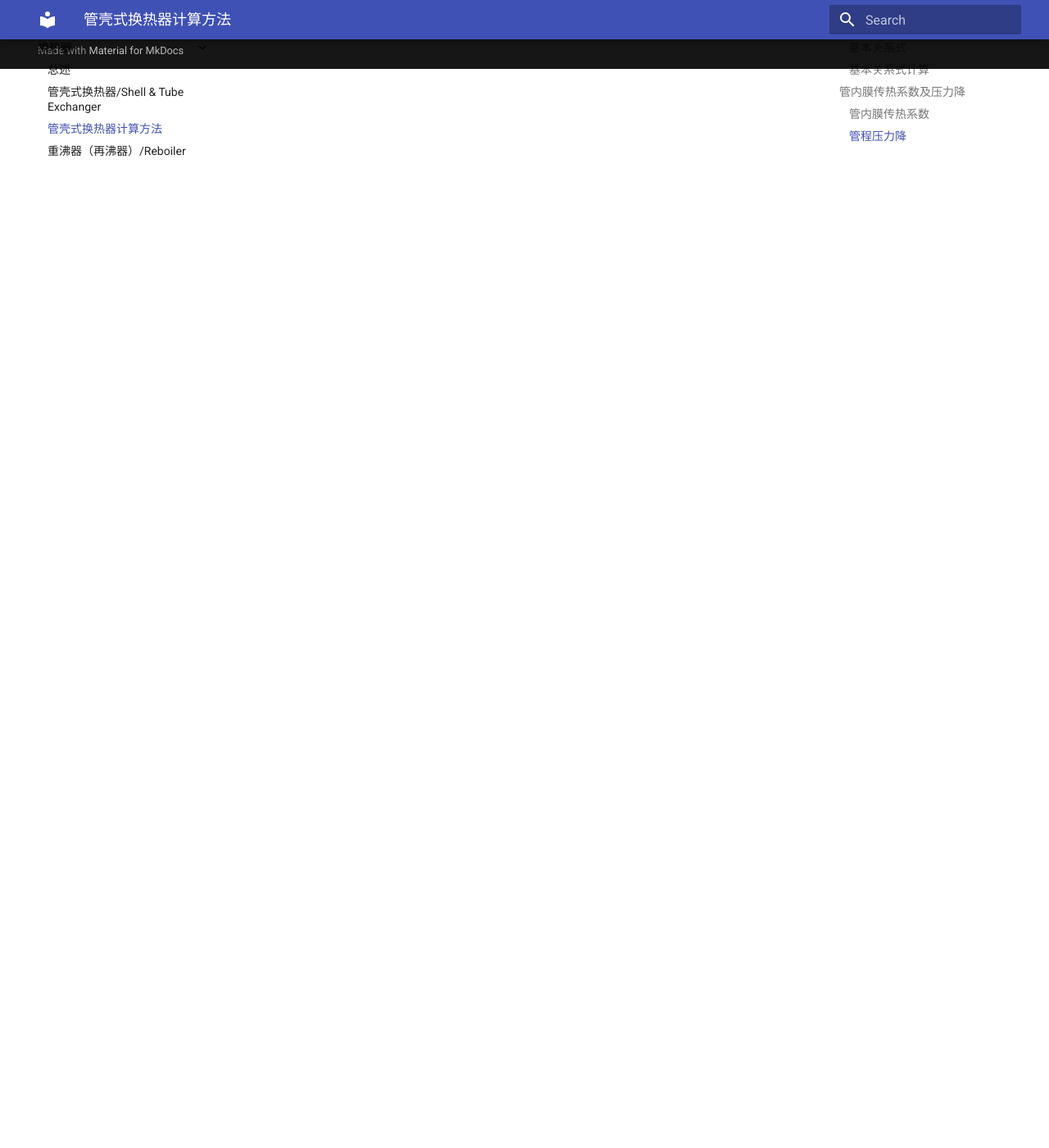
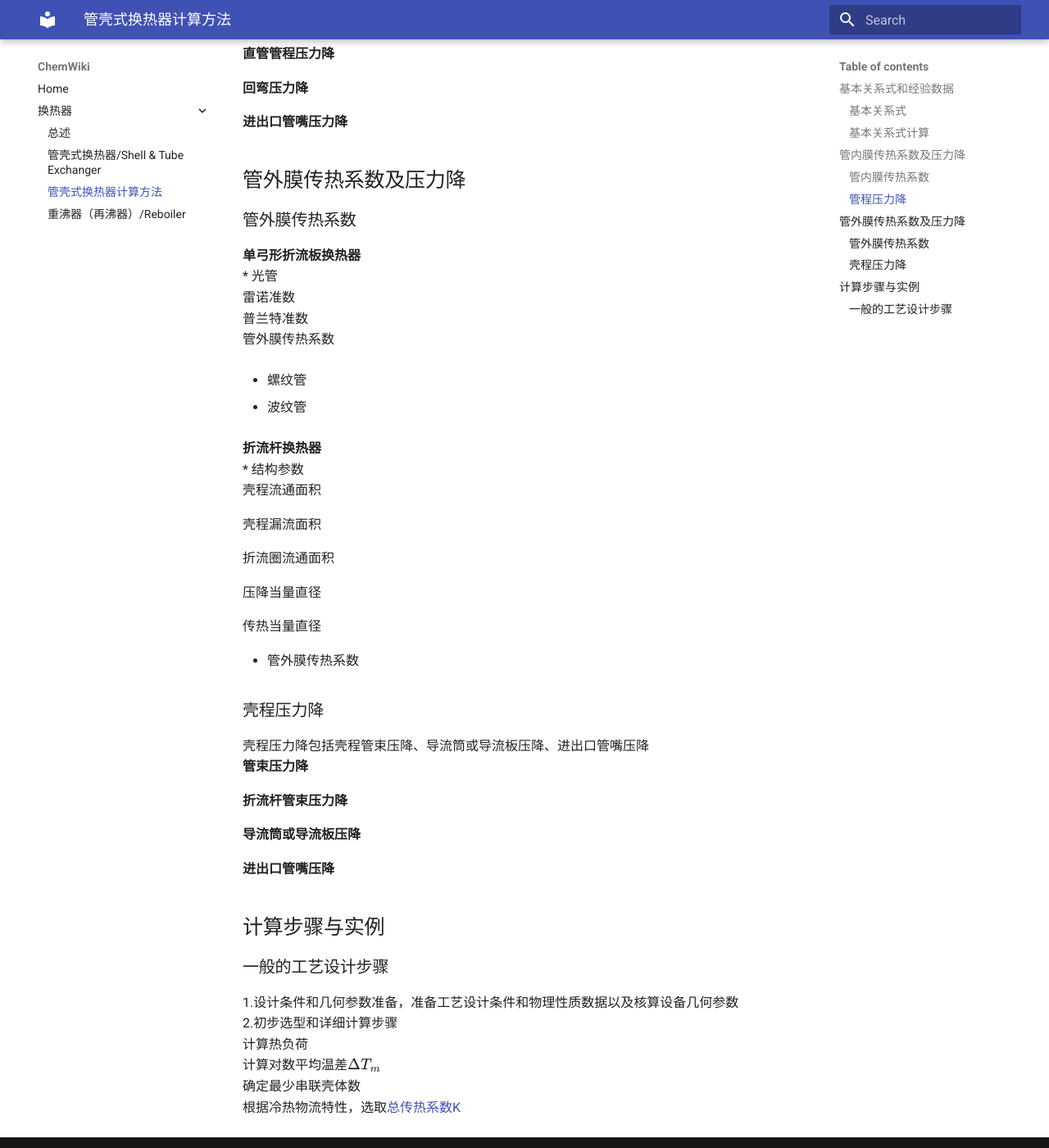
Before and after one commit to rapon233/ChemWiKi, an MkDocs documentation site: the page built from docs/HE/sntcal.md, in a window 1280 px wide and 1400 px high, scrolled down 6535 px. Shown: the whole window at 82% size. Built offline with MkDocs 1.6.1 and Material for MkDocs 9.7.7, drawn with Linux system fonts in a browser that asks for light colours; formulas are drawn with MathJax 3; some of the changed text lies outside the part shown.

Commit message:
test anchor

```diff
--- a/docs/HE/sntcal.md
+++ b/docs/HE/sntcal.md
@@ -173,8 +173,64 @@ $J_{Hi}$传热因子的计算方法如下：
 《冷换》P21
 
 ### 管程压力降
+管程压力降包括因摩擦阻力引起的直管压力降、回弯压力降和进出口压力降三部分
 $$ \Delta P_t = (\Delta P_i + \Delta P_r)\cdot F_i + \Delta P_{Ni} $$
 $\Delta P_i$——直管压力降，Pa；
 $\Delta P_r$——弯管压力降，Pa；
 $\Delta P_{Ni}$——进出口管嘴压力降，Pa；
 $F_T$——管程压降结垢校正系数
+
+**直管管程压力降**
+
+**回弯压力降**
+
+**进出口管嘴压力降**
+
+## 管外膜传热系数及压力降
+### 管外膜传热系数
+**单弓形折流板换热器**
+* 光管
+雷诺准数
+普兰特准数
+管外膜传热系数
+
+* 螺纹管
+
+
+* 波纹管
+
+**折流杆换热器**
+* 结构参数
+壳程流通面积
+
+壳程漏流面积
+
+折流圈流通面积
+
+压降当量直径
+
+传热当量直径
+
+
+* 管外膜传热系数
+
+
+### 壳程压力降
+壳程压力降包括壳程管束压降、导流筒或导流板压降、进出口管嘴压降
+**管束压力降**
+
+**折流杆管束压力降**
+
+**导流筒或导流板压降**
+
+**进出口管嘴压降**
+
+
+## 计算步骤与实例
+### 一般的工艺设计步骤
+1.设计条件和几何参数准备，准备工艺设计条件和物理性质数据以及核算设备几何参数
+2.初步选型和详细计算步骤
+    计算热负荷
+    计算对数平均温差$\Delta T_m$
+    确定最少串联壳体数
+    根据冷热物流特性，选取[总传热系数K](### 基本关系式计算)
--- a/git_deploy.txt
+++ b/git_deploy.txt
@@ -14,3 +14,5 @@ git remote rm origin
 git remote add origin https://github.com/rapon233/ChemWiKi
 git pull origin master
 git pull origin master --allow-unrelated-histories
+
+mkdocs gh-deploy
--- a/mkdocs.yml
+++ b/mkdocs.yml
@@ -23,5 +23,3 @@ markdown_extensions:
     - markdown_include.include:
         base_path: docs
 site_dir: build
-plugins:
-    - search
```
Also changed, not shown: 3 other files.
